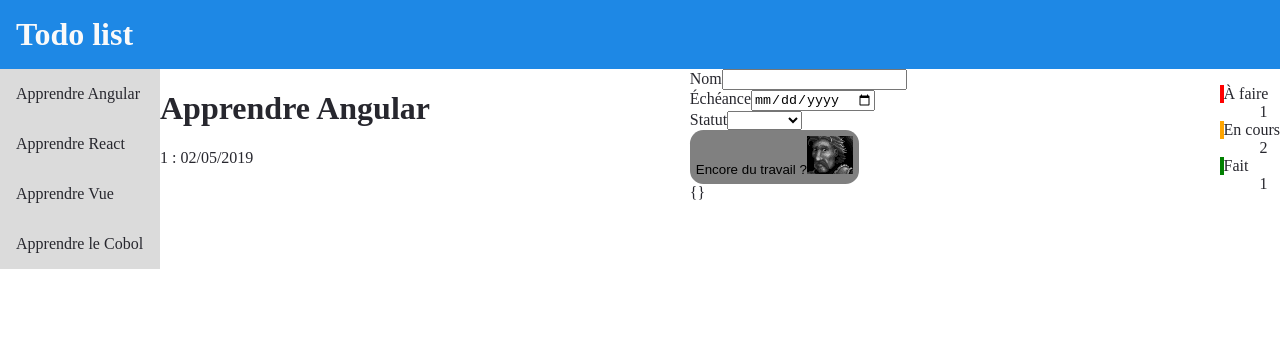
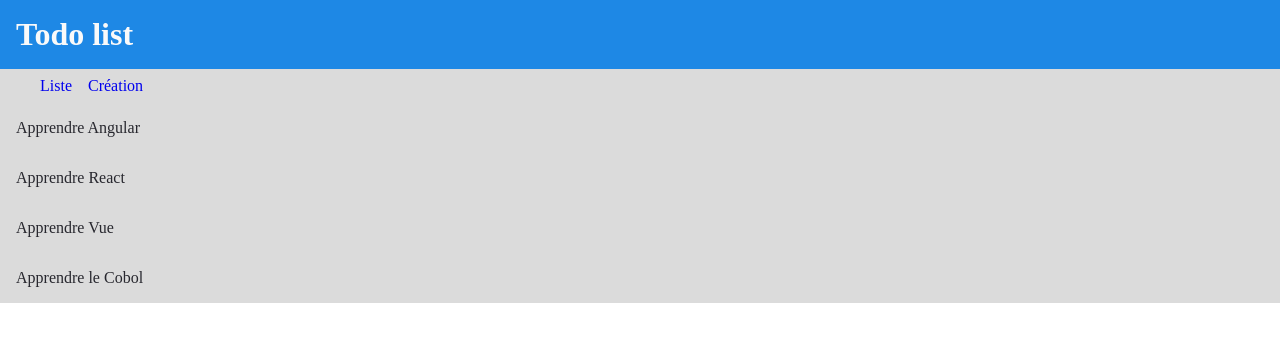
Before and after one commit to pbreteche/ng-19may, an Angular app: page /todolist in a window 1280 px wide. Shown: the top 342 px of the page. Built offline with nearby package versions, Linux system fonts and the light colour scheme.

Commit message:
début routes

```diff
--- a/package.json
+++ b/package.json
@@ -20,7 +20,7 @@
     "@angular/platform-browser-dynamic": "^7.2.15",
     "@angular/router": "^7.2.15",
     "core-js": "^2.5.4",
-    "rxjs": "~6.3.3",
+    "rxjs": "~6.5.2",
     "tslib": "^1.9.0",
     "zone.js": "~0.8.26"
   },
--- a/src/app/app.component.html
+++ b/src/app/app.component.html
@@ -1,9 +1,12 @@
 <header>
   <h1>Todo list</h1>
 </header>
+<nav>
+  <ul>
+    <li><a routerLink="todolist">Liste</a></li>
+    <li><a routerLink="create">Création</a></li>
+  </ul>
+</nav>
 <main>
-  <app-nav-list></app-nav-list>
-  <app-detail></app-detail>
-  <app-create></app-create>
-  <app-stat></app-stat>
+  <router-outlet></router-outlet>
 </main>
--- a/src/app/app.component.scss
+++ b/src/app/app.component.scss
@@ -10,14 +10,22 @@ header {
   }
 }
 
-main {
-  display: flex;
+nav {
+  ul {
+    list-style-type: none;
+    padding: 0 4ch;
+    margin: 0;
+    display: flex;
+    background: $secondaryColor;
+
+    a {
+      text-decoration: none;
+      display: block;
+      padding: .5em;
+
+      &:hover {
+        background: orange;
+      }
+    }
+  }
 }
-
-app-nav-list {
-  flex: 0 1 20ch;
-}
-
-app-detail, app-create {
-  flex: 1;
-}
--- a/src/app/app.module.ts
+++ b/src/app/app.module.ts
@@ -2,12 +2,19 @@ import { BrowserModule } from '@angular/platform-browser';
 import { NgModule } from '@angular/core';
 import { FormsModule } from '@angular/forms';
 import { HttpClientModule } from '@angular/common/http';
+import {RouterModule, Routes} from '@angular/router';
 
 import { AppComponent } from './app.component';
 import { NavListComponent } from './nav-list/nav-list.component';
 import { DetailComponent } from './detail/detail.component';
 import { CreateComponent } from './create/create.component';
 import { StatComponent } from './stat/stat.component';
+
+const appRoutes: Routes = [
+  { path: 'todolist', component: NavListComponent },
+  { path: 'create', component: CreateComponent },
+  { path: '', redirectTo: '/todolist', pathMatch: 'full' }
+];
 
 @NgModule({
   declarations: [
@@ -20,7 +27,8 @@ import { StatComponent } from './stat/stat.component';
   imports: [
     BrowserModule,
     FormsModule,
-    HttpClientModule
+    HttpClientModule,
+    RouterModule.forRoot(appRoutes)
   ],
   providers: [],
   bootstrap: [AppComponent]
```
Also changed, not shown: 1 other file (tests, documents, lock files or other folders).
